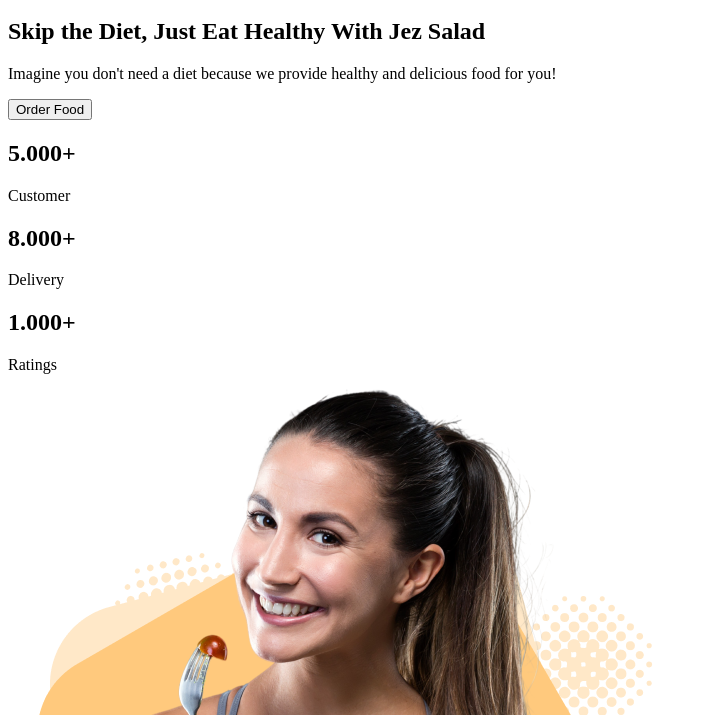
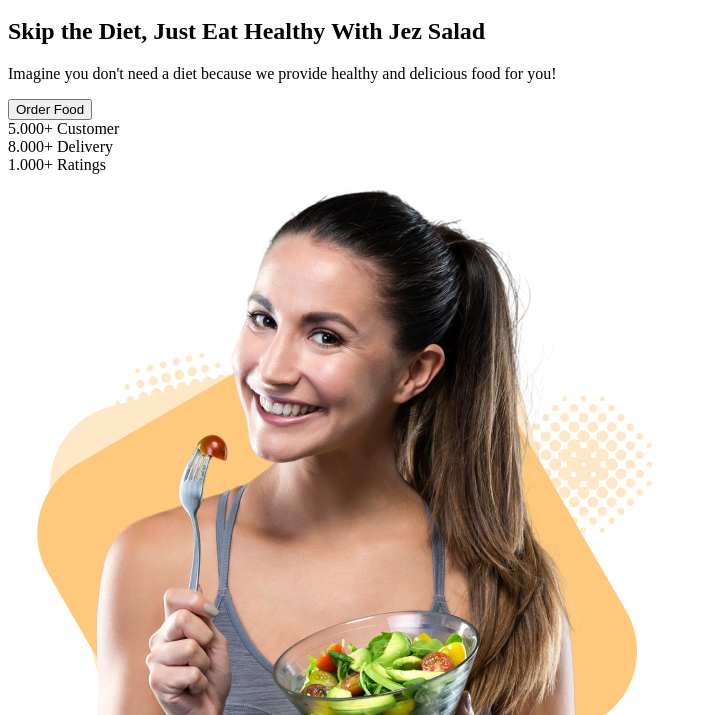
Before and after one commit to annastasyshyn/Web-Homework, a plain HTML site: page index.html in a window 1280 px wide. Shown: the part 85-800 px from the top of the page, without its empty margins (0-707 px from the left). Drawn offline with Linux system fonts and the light colour scheme.

Commit message:
fix headings

```diff
--- a/index.html
+++ b/index.html
@@ -24,15 +24,15 @@
                 <button>Order Food</button>
                 <div class="main-page-stats">
                     <div class="main-page-stats-item">
-                        <h2>5.000+</h2>
+                        <span>5.000+</span>
                         <span>Customer</span>
                     </div>
                     <div class="main-page-stats-item">
-                        <h2>8.000+</h2>
+                        <span>8.000+</span>
                         <span>Delivery</span>
                     </div>
                     <div class="main-page-stats-item">
-                        <h2>1.000+</h2>
+                        <span>1.000+</span>
                         <span>Ratings</span>
                     </div>
                 </div>
```
